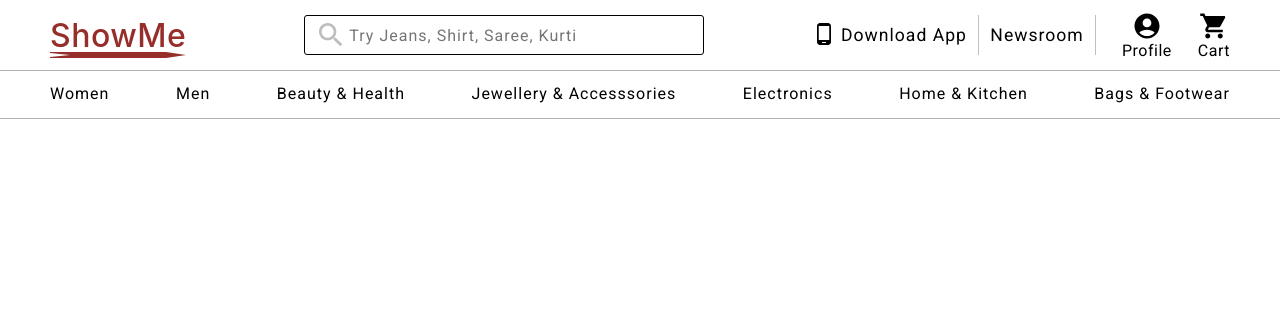
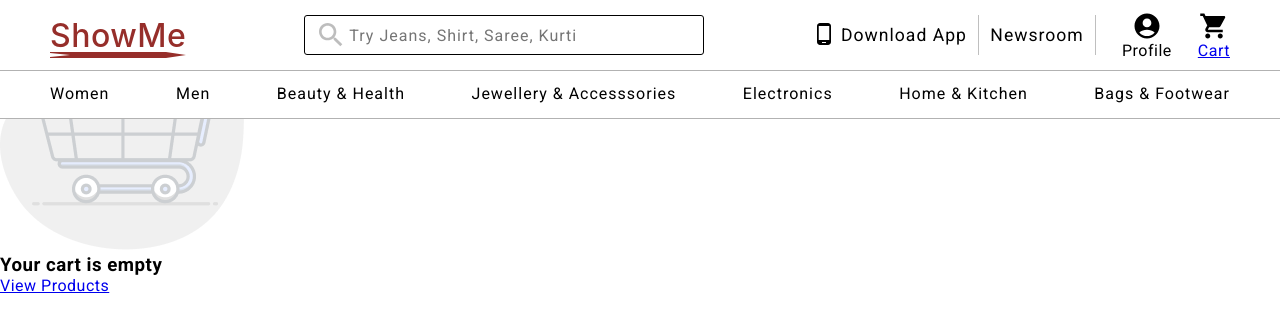
Before and after one commit to Sweenkhan/flipkart-clone, a React (Create React App) app: page /cart in a window 1280 px wide. Shown: the top 332 px of the page. Built offline with nearby package versions, Linux system fonts and the light colour scheme.

Commit message:
add cart component

```diff
--- a/public/index.html
+++ b/public/index.html
@@ -2,26 +2,18 @@
 <html lang="en">
   <head>
     <meta charset="utf-8" />
-    <link rel="icon" href="%PUBLIC_URL%/favicon.ico" />
     <meta name="viewport" content="width=device-width, initial-scale=1" />
     <meta name="theme-color" content="#000000" />
-    <meta
-      name="description"
-      content="Web site created using create-react-app"
-    />
-    <link rel="apple-touch-icon" href="%PUBLIC_URL%/logo192.png" />
-
-    <link rel="manifest" href="%PUBLIC_URL%/manifest.json" />
-
+   <meta
+    name="description"
+    content="Web site created using create-react-app"
+  />
     <title>ShowMe</title>
     <style>
       @import url('https://fonts.googleapis.com/css2?family=Roboto+Condensed&family=Roboto:ital,wght@0,100;0,300;0,400;0,500;0,700;0,900;1,100;1,300;1,400;1,500;1,700;1,900&display=swap')
       </style>
-
   </head>
   <body>
-
-    <noscript>You need to enable JavaScript to run this app.</noscript>
     <div id="root"></div>
 
   </body>
--- a/src/App.css
+++ b/src/App.css
@@ -1,3 +1,5 @@
+
+
  * {
      box-sizing: border-box;
      padding: 0;
@@ -10,8 +12,6 @@
      --secondary: #E3867D;
      --preSecondary: #CEE6F2;
  }
- /*#1995AD #A1D6E2, #F1F1F2 */
- /* #962E2A, #E3867D, #CEE6F2 */
 
   body{
     margin: 0px;
@@ -19,6 +19,5 @@
     font-size: 16px;
     font-weight: 400;
     letter-spacing: 0.5px;
-    /* line-height: 1.5; */
     text-align: left;
   }
--- a/src/App.js
+++ b/src/App.js
@@ -3,6 +3,7 @@ import { BrowserRouter, Routes, Route } from "react-router-dom";
 import "./App.css";
 import Home from "./component/home/Home.js";
 import Header from "./component/header/Header.js"
+import Cart from "./component/cart/Cart.js";
 
 export const globalVariable = createContext({});
 
@@ -16,6 +17,7 @@ function App() {
           <Header />
             <Routes>
               <Route path="/" element={<Home />}></Route>
+              <Route path="/cart" element={<Cart />}> </Route>
             </Routes>
           </BrowserRouter>
         </globalVariable.Provider>
--- /dev/null
+++ b/src/component/cart/Cart.js
@@ -0,0 +1,22 @@
+import React from 'react'
+import cartImg from "../images/cartImg.png"
+import { Link } from 'react-router-dom';
+
+function Cart() {
+  return (
+    <div className='cart'>
+        <div className='container'>
+            <div className='cartHeader'></div>
+            <div className='emptyCartCont'>
+            <picture>
+                <img src={cartImg} alt='emptyCartImg' />
+            </picture>
+            <h3>Your cart is empty</h3>
+            <div><Link to="/" >View Products</Link> </div>
+            </div>
+        </div>
+    </div>
+  )
+}
+
+export default Cart;
--- a/src/component/header/headerTopRightSection/RightSection.js
+++ b/src/component/header/headerTopRightSection/RightSection.js
@@ -4,6 +4,7 @@ import ShoppingCartIcon from "@mui/icons-material/ShoppingCart";
 import AccountCircleIcon from "@mui/icons-material/AccountCircle";
 import androidImg from "../../images/androidImg.png";
 import istoreImg from "../../images/istoreImg.png";
+import { Link } from 'react-router-dom';
 
 function RightSection() {
   return (
@@ -41,7 +42,7 @@ function RightSection() {
                 <span className="cart-icon">
                   <ShoppingCartIcon sx={{ fontSize: 30 }} />
                 </span>
-                <span>Cart</span>
+                <span><Link to="/cart">Cart</Link>  </span>
               </div>
             </div>
           </div>
```
Also changed, not shown: package.json (line endings or trailing spaces), src/component/images/cartImg.png (added), 1 other file (tests, documents, lock files or other folders).
